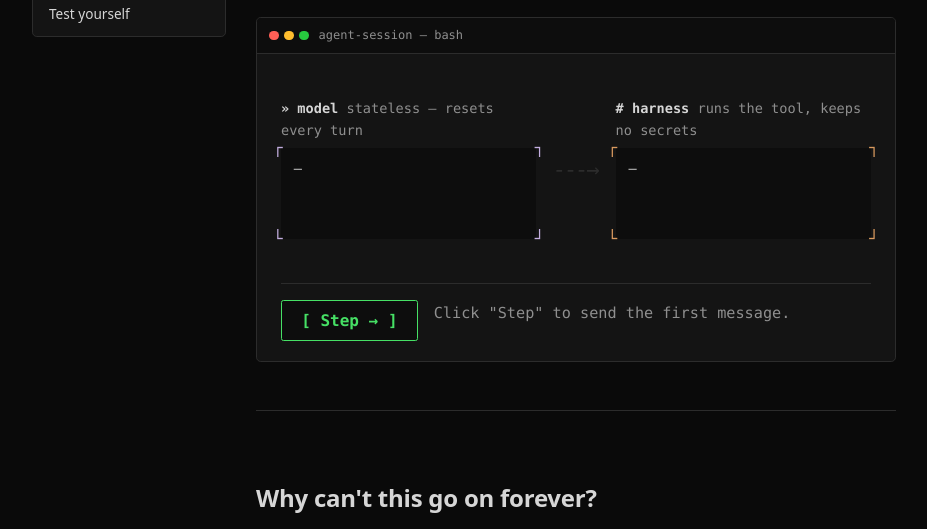
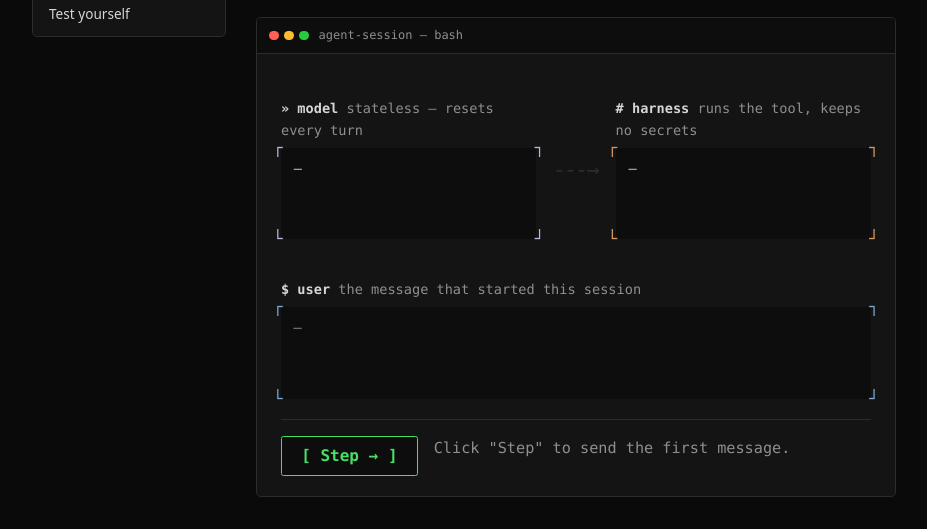
Before and after one commit to comp4020-agentic-coding-studio/comp4020-ass1-StudyRem, a website: page index.html in a window 1280 px wide. Shown: the part 221-750 px from the top of the page, without its empty margins (64-991 px from the left). Drawn offline with Linux system fonts and the light colour scheme.

Commit message:
feat: add a user-input lane above the Step button
The lanes only ever showed model/harness state — the user turn that
kicks off the loop had no dedicated visual home, only its transcript
entry. Add a full-width lane-user box, styled italic and corner-marked
in the user role color, that fills with the scripted user message and
idles back to "—" on restart.

```diff
--- a/index.html
+++ b/index.html
@@ -108,6 +108,19 @@
             </div>
 
             <ol class="transcript" id="transcript" aria-label="Conversation transcript" data-testid="transcript"></ol>
+
+            <div class="lane lane-user" aria-hidden="true">
+              <p class="lane-title">
+                $ user <span class="lane-subtitle">the message that started this session</span>
+              </p>
+              <div class="lane-frame">
+                <span class="lane-corner corner-tl">┌</span>
+                <span class="lane-corner corner-tr">┐</span>
+                <div class="lane-box lane-box-user idle" id="user-box">—</div>
+                <span class="lane-corner corner-bl">└</span>
+                <span class="lane-corner corner-br">┘</span>
+              </div>
+            </div>
 
             <div class="loop-controls">
               <button id="step-btn" class="term-btn" type="button" data-testid="step-button">
--- a/script.js
+++ b/script.js
@@ -86,6 +86,7 @@ const caption = document.getElementById("loop-caption");
 const transcript = document.getElementById("transcript");
 const modelBox = document.getElementById("model-box");
 const harnessBox = document.getElementById("harness-box");
+const userBox = document.getElementById("user-box");
 const laneArrow = document.getElementById("lane-arrow");
 const contextBar = document.getElementById("context-bar");
 const chunkSpacer = document.getElementById("chunk-spacer");
@@ -234,6 +235,8 @@ function flash(el, className) {
 
 function updateLanes(turn) {
   if (turn.role === "user") {
+    userBox.textContent = turn.content;
+    userBox.classList.remove("idle");
     return;
   }
 
@@ -261,6 +264,8 @@ function resetLanes() {
   modelBox.classList.remove("resetting");
   harnessBox.textContent = "—";
   harnessBox.classList.remove("pending");
+  userBox.textContent = "—";
+  userBox.classList.add("idle");
   laneArrow.classList.remove("firing");
 }
 
--- a/styles.css
+++ b/styles.css
@@ -475,6 +475,14 @@ h2 {
   color: var(--role-harness);
 }
 
+.lane-user .lane-corner {
+  color: var(--role-user);
+}
+
+.lane-user {
+  margin-top: 1rem;
+}
+
 .lane-box {
   min-height: 4.5rem;
   padding: 0.6rem 0.8rem;
@@ -491,6 +499,10 @@ h2 {
 
 .lane-box.idle {
   color: var(--text-dim);
+  font-style: italic;
+}
+
+.lane-user .lane-box {
   font-style: italic;
 }
 
```
